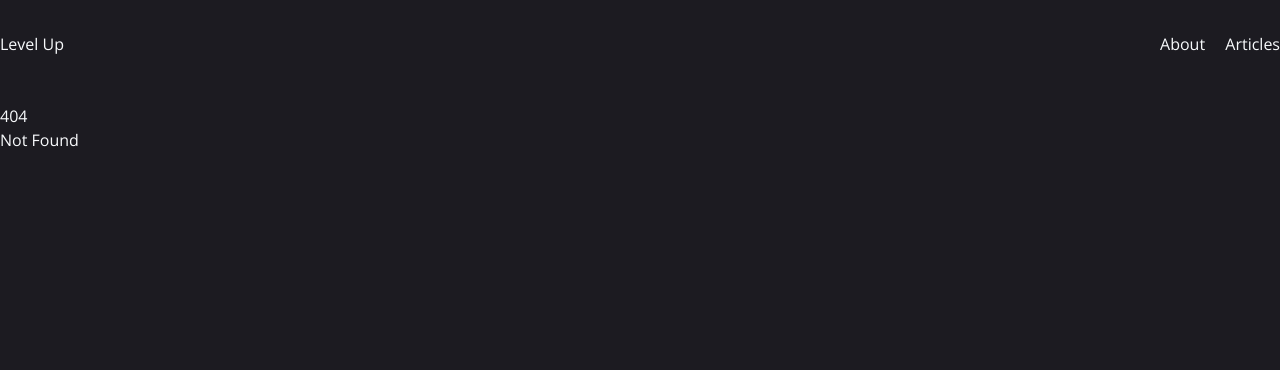
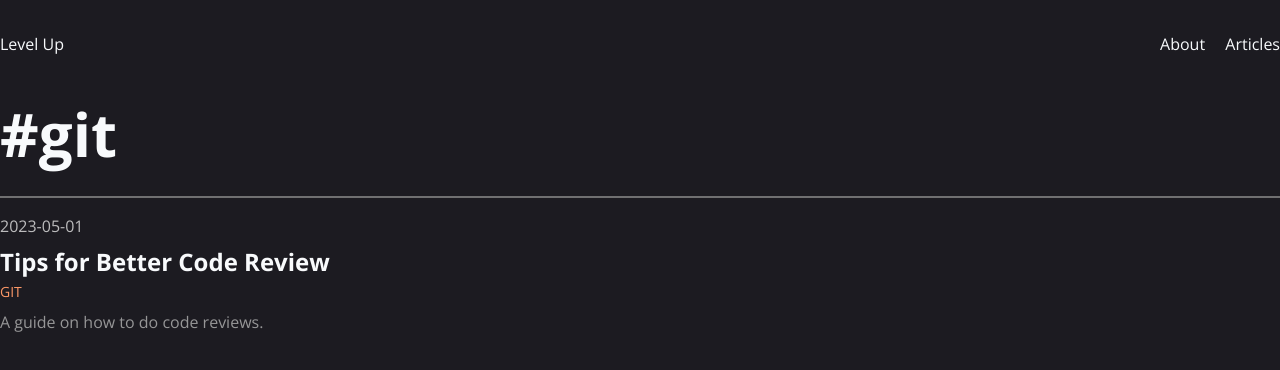
Before and after one commit to ellsphillips/level-up, a SvelteKit app: page /tags/git in a window 1280 px wide. Before the commit this address had no page. Shown: the top 370 px of the page. Built offline with nearby package versions, Linux system fonts and the light colour scheme.

Commit message:
Feature: tag page

```diff
--- /dev/null
+++ b/src/routes/tags/[tag]/+page.svelte
@@ -0,0 +1,30 @@
+<script lang="ts">
+    import { page } from '$app/stores';
+    import Article from '$lib/components/Article.svelte';
+    import { getUniqueTags } from '$lib/helpers/tags';
+
+    export let data;
+
+    $: tag = $page.url.pathname.split("/").pop() || "";
+</script>
+
+
+<div class="divide-y-2 divide-level-up-grey-75">
+    <h1 class="text-6xl font-bold pb-8">#{tag}</h1>
+
+    <div>
+        {#if !getUniqueTags().includes(tag)}
+            <p class="text-xl py-4">
+                No tags found that match "{tag}".
+            </p>
+        {/if}
+
+        {#each data.articles as article}
+            {#if article.tags.includes(tag)}
+                <div class="py-4">
+                    <Article data={article} />
+                </div>
+            {/if}
+        {/each}
+    </div>
+</div>
--- /dev/null
+++ b/src/routes/tags/[tag]/+page.ts
@@ -0,0 +1,8 @@
+import ARTICLE_DATA from '$src/data/articles.json';
+
+
+export function load(): { articles: Article[] } {
+	return {
+		articles: ARTICLE_DATA
+	};
+};
```
